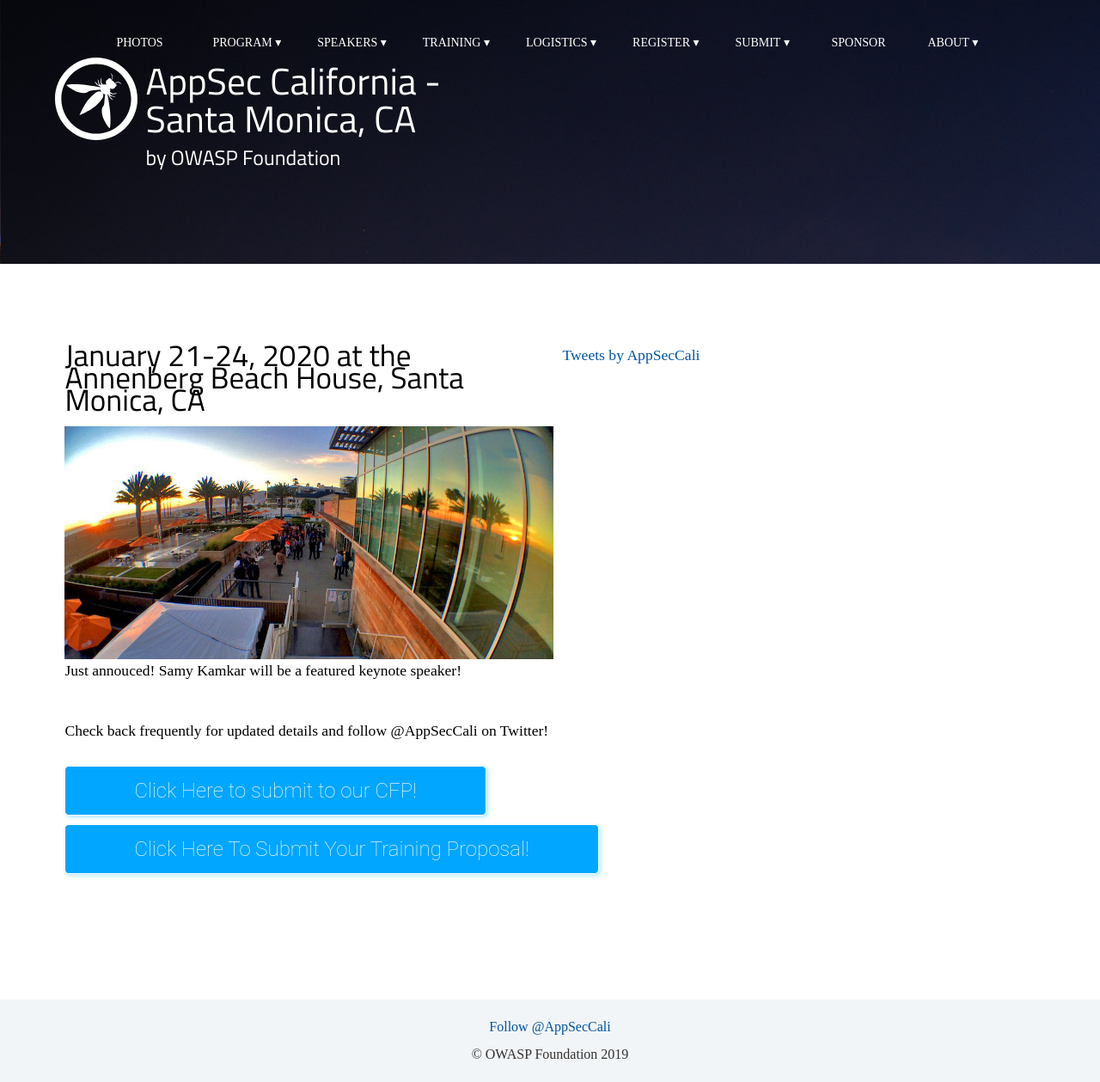
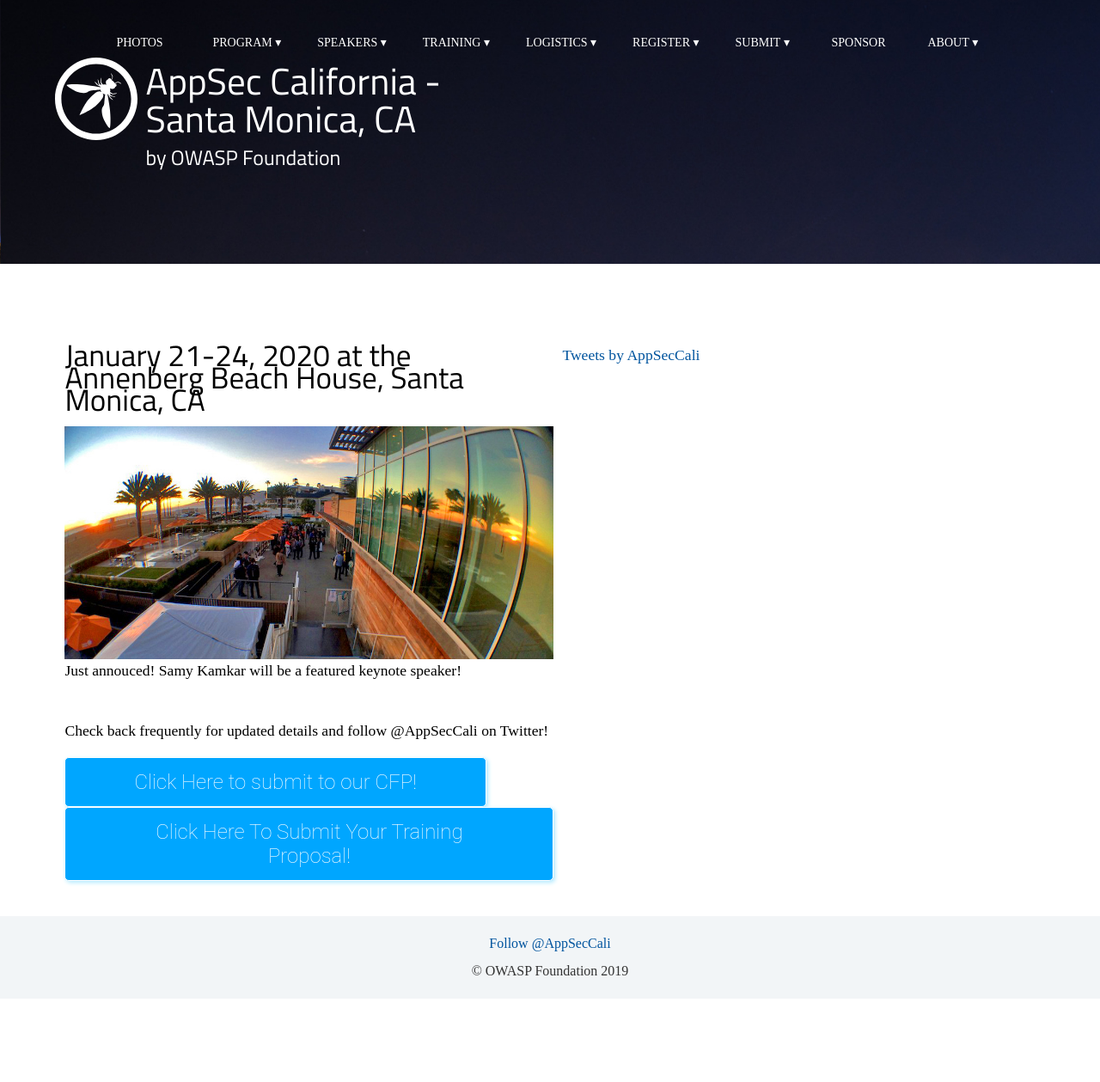
Before and after one commit to OWASP/2020-appseccalifornia, a Jekyll site: the page built from index.html, in a window 1280 px wide. Shown: the whole page at 86% size. Built offline with Jekyll 4.4.1, drawn with Linux system fonts in a browser that asks for light colours; some web fonts are replaced; comment, search, counter and statistics services are not loaded; after the commit the page ends 1162 px from its top, so only the background shows below that.

Commit message:
rearranging button layout

```diff
--- a/index.html
+++ b/index.html
@@ -18,9 +18,9 @@
 <div><p><b>Just annouced! Samy Kamkar will be a featured keynote speaker!</b></p>
 <br>
 <p>Check back frequently for updated details and follow @AppSecCali on Twitter!</p></div>
+<div><button name="cfpBUton" class="button" onclick="window.location.href='https://owasp.submittable.com/submit/147365/app    sec-callifornia-2020-call-for-presentations';">Click Here to submit to our CFP!</button></div>
+<div><button name="cftButton" class="button" onclick="window.location.href='https://owasp.submittable.com/submit/147366/ap    psec-callifornia-2020-call-for-trainers';">Click Here To Submit Your Training Proposal!</button></div>
 </div>
-<br>
-<br>
 <div class="column">
 <div>
 <a class="twitter-timeline" href="https://twitter.com/AppSecCali?ref_src=twsrc%5Etfw">Tweets by AppSecCali</a> <script async src="https://platform.twitter.com/widgets.js" charset="utf-8"></script>
@@ -29,20 +29,6 @@
 <br>
 <br>
 </div>
-<div class="row">
-	<div class="column">
-	<button name="cfpBUton" class="button" onclick="window.location.href='https://owasp.submittable.com/submit/147365/appsec-callifornia-2020-call-for-presentations';">Click Here to submit to our CFP!</button>
-	</div>
-</div>
-<div class="row">
-	<div class="column">
-	<button name="cftButton" class="button" onclick="window.location.href='https://owasp.submittable.com/submit/147366/appsec-callifornia-2020-call-for-trainers';">Click Here To Submit Your Training Proposal!</button>
-	</div>
-</div>
-<br>
-<br>
-<br>
-<br>
 
 
 </section>
```
